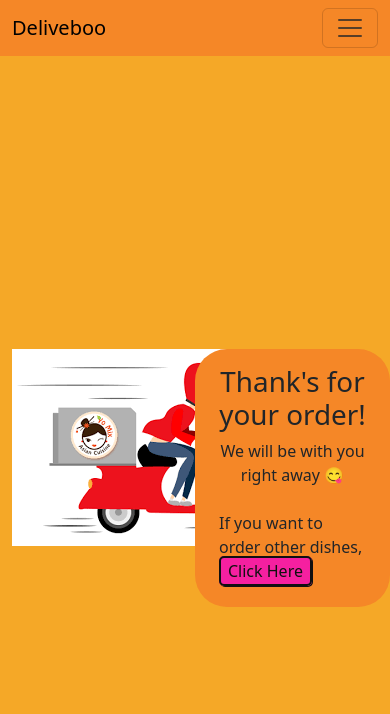
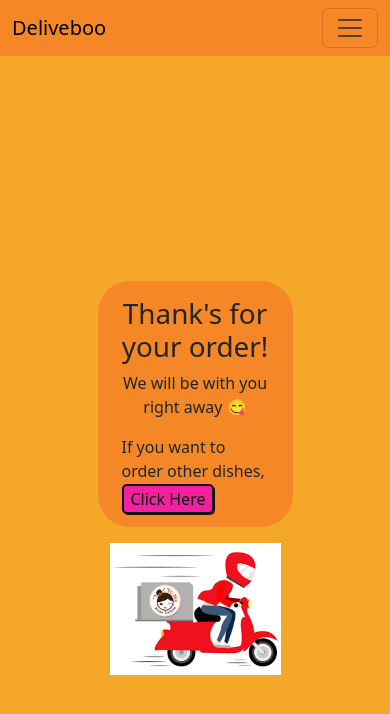
Before and after one commit to TartagliaFilippo/my-project-deliveboo-front, a Vue app: page /thank-you in a window 390 px wide. Shown: the top 714 px of the page. Built offline with nearby package versions, Linux system fonts and the light colour scheme.

Commit message:
add responsive

```diff
--- a/src/components/pages/CartPage.vue
+++ b/src/components/pages/CartPage.vue
@@ -124,8 +124,8 @@ export default {
 <template>
   <div class="wrapper-cart">
     <div class="container">
-      <div class="row">
-        <div class="wrapper-left col-8">
+      <div class="row flex-column flex-lg-row">
+        <div class="wrapper-left col-8 my-5">
           <h2 v-if="store.cart.length > 0">Cart</h2>
           <table v-if="store.cart.length > 0">
             <thead>
@@ -178,7 +178,7 @@ export default {
           </div>
         </div>
         <div class="wrapper-right col-4">
-          <div class="total">
+          <div class="total flex-column">
             Your total order is:
             <span class="badge-total">{{ totalPrice }} €</span>
           </div>
@@ -305,7 +305,6 @@ export default {
   background-color: var(--bg-primary);
   min-height: 100vh;
   display: flex;
-  flex-direction: row;
   justify-content: space-around;
   align-items: center;
   position: relative;
@@ -405,6 +404,8 @@ export default {
         gap: 2rem;
         .total {
           font-weight: bold;
+          display: flex;
+          align-items: center;
           .badge-total {
             border: 2px solid var(--bg-primary-700);
             background-color: var(--bg-white);
--- a/src/components/pages/HomePage.vue
+++ b/src/components/pages/HomePage.vue
@@ -100,7 +100,7 @@ export default {
             v-for="restaurant in filteredRestaurants"
             :key="restaurant.id"
             :restaurantId="restaurant.id"
-            class="card-restaurant w-100"
+            class="card-restaurant flex-column flex-lg-row"
           >
             <div class="image-card col-3">
               <img
@@ -184,6 +184,7 @@ export default {
       justify-content: space-around;
       background-color: var(--bg-primary-100);
       padding: 0.5rem 0;
+      align-items: center;
       .image-card {
         img {
           max-width: 100%;
--- a/src/components/pages/MenuPage.vue
+++ b/src/components/pages/MenuPage.vue
@@ -171,7 +171,7 @@ export default {
     <div class="container">
       <h1>Menu di {{ restaurantInfo.name }}</h1>
       <div class="row">
-        <div class="dish col-3 my-3" v-for="dish in dishes" :key="dish.id">
+        <div class="dish col-12 col-md-4 col-lg-3 my-3" v-for="dish in dishes" :key="dish.id">
           <div class="card-dishes h-100"><div class="container-image">
             <img class="img-fluid" :src="store.pathImageDishes + dish.image" :alt="dish.image">
           </div>
--- a/src/components/pages/PaymentPage.vue
+++ b/src/components/pages/PaymentPage.vue
@@ -108,7 +108,7 @@ export default {
   <div class="wrapper-payment">
     <div class="container">
       <h1>{{ title }}</h1>
-      <div class="row">
+      <div class="row flex-column-reverse align-items-center flex-lg-row">
         <div class="col-9">
           <form
             class="ms-auto row my-2 width-50"
@@ -170,5 +170,10 @@ export default {
       font-weight: bold;
     }
   }
+  .col-3 {
+    img {
+      max-width: 100%;
+    }
+  }
 }
 </style>
--- a/src/components/pages/ThanksPage.vue
+++ b/src/components/pages/ThanksPage.vue
@@ -11,16 +11,15 @@ export default {
 <template>
   <div class="wrapper-thanks">
     <div class="container h-100">
-      <div class="row h-100">
+      <div class="row flex-column-reverse gy-3 align-items-center flex-lg-row">
         <div class="col-6 left-content">
           <img src="../../../public/img/delivery/delivery-thanks.png" alt="" />
         </div>
         <div class="col-6 right-content px-4">
           <h1 class="text-center mt-3">{{ title }}</h1>
           <p class="text-center">We will be with you right away<span> &#128523 </span></p>
-          <p class="mt-auto py-2">If you want to order other dishes,
-            <router-link :to="{ name: 'homepage' }" class="button">Click Here</router-link>
-          </p>
+          <p class="mt-auto my-1">If you want to order other dishes,</p>
+          <p class="d-inline"><router-link :to="{ name: 'homepage' }" class="button">Click Here</router-link></p>
         </div>
       </div>
     </div>
@@ -35,6 +34,11 @@ export default {
   display: flex;
   justify-content: center;
   align-items: center;
+  .left-content {
+    img {
+      max-width: 100%;
+    }
+  }
   .right-content {
     background-color: var(--bg-primary-300);
     border-radius: 2rem;
```
